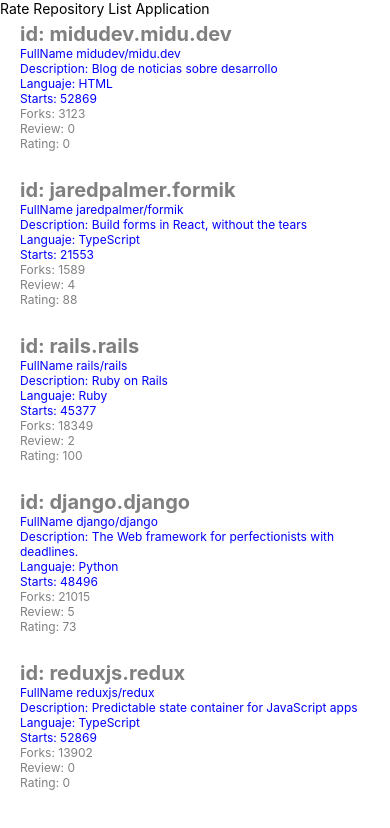
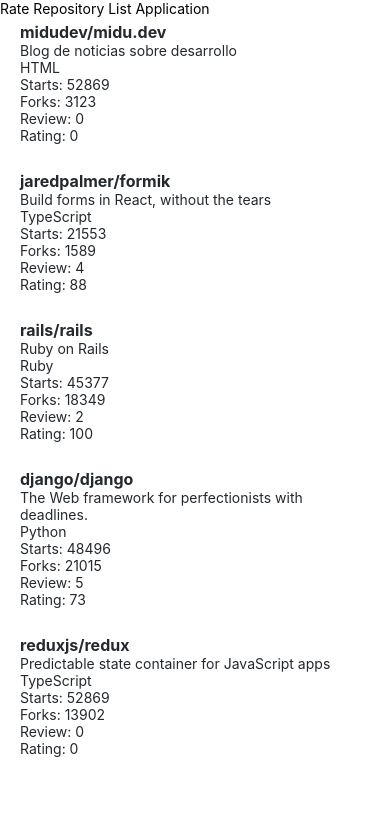
Before and after one commit to AntonioJRuizG/repository-rate-app, a React Native app: screen / in a window 390 px wide. Shown: the top 828 px of the page. Built offline with nearby package versions, Linux system fonts and the light colour scheme.

Commit message:
Compound styles

```diff
--- a/src/components/RepositoryListItem.jsx
+++ b/src/components/RepositoryListItem.jsx
@@ -7,26 +7,20 @@
 		paddingBottom: 5,
 		paddingTop: 5,
 	},
-	strong: {
-		color: '#89f',
-		fontWeight: 'bold',
-		marginBottom: 5,
-	},
 });
 
 const RepositoryListItem = (item) => {
 	return (
 		<View key={item.id} style={styles.container}>
-			<StyledText big bold>
-				id: {item.id}
+			<StyledText fontWeight='bold' fontSize='subheading'>
+				{item.fullName}
 			</StyledText>
-			<StyledText blue>FullName {item.fullName}</StyledText>
-			<StyledText blue>Description: {item.description}</StyledText>
-			<StyledText blue>Languaje: {item.language}</StyledText>
-			<StyledText blue>Starts: {item.stargazersCount}</StyledText>
-			<StyledText small>Forks: {item.forksCount}</StyledText>
-			<StyledText small>Review: {item.reviewCount}</StyledText>
-			<StyledText small>Rating: {item.ratingAverage}</StyledText>
+			<StyledText>{item.description}</StyledText>
+			<StyledText>{item.language}</StyledText>
+			<StyledText>Starts: {item.stargazersCount}</StyledText>
+			<StyledText>Forks: {item.forksCount}</StyledText>
+			<StyledText>Review: {item.reviewCount}</StyledText>
+			<StyledText>Rating: {item.ratingAverage}</StyledText>
 		</View>
 	);
 };
--- a/src/components/StyledText.jsx
+++ b/src/components/StyledText.jsx
@@ -1,32 +1,47 @@
 import React from 'react';
 import { Text, StyleSheet } from 'react-native';
+import theme from '../theme';
 
 const styles = StyleSheet.create({
 	text: {
-		fontSize: 12,
-		color: 'grey',
+		fontSize: theme.fontSizes.body,
+		color: theme.colors.textPrimary,
+		fontFamily: theme.fonts.main,
+		fontWeight: theme.fontWeigths.normal,
 	},
 	bold: {
-		fontWeight: 'bold',
+		fontWeight: theme.fontWeigths.bold,
 	},
-	blue: {
-		color: 'blue',
+	colorPrimary: {
+		color: theme.colors.primary,
 	},
-	big: {
-		fontSize: 20,
+	colorSecondary: {
+		color: theme.colors.textSecondary,
 	},
-	small: {
-		fontSize: 10,
+
+	subheading: {
+		fontSize: theme.fontSizes.subheading,
 	},
 });
 
-export default function StyledText({ blue, bold, big, small, children }) {
+export default function StyledText({
+	children,
+	color,
+	fontSize,
+	fontWeight,
+	style,
+	...restOfProps
+}) {
 	const textStyles = [
 		styles.text,
-		blue && styles.blue,
-		bold && styles.bold,
-		big && styles.big,
-		small & styles.small,
+		color === 'primary' && styles.colorPrimary,
+		color === 'secondary' && styles.colorSecondary,
+		fontSize === 'subheading' && styles.subheading,
+		fontWeight === 'bold' && styles.bold,
 	];
-	return <Text style={textStyles}>{children}</Text>;
+	return (
+		<Text style={textStyles} {...restOfProps}>
+			{children}
+		</Text>
+	);
 }
--- /dev/null
+++ b/src/theme.js
@@ -0,0 +1,20 @@
+const theme = {
+  colors: {
+    textPrimary: '#24292e',
+    textSecondary: '#576869',
+    primary: '#0366d6'
+  },
+  fontSizes:{
+    body: 14,
+    subheading: 16
+  },
+  fonts:{
+    main: 'System'
+  },
+  fontWeigths: {
+    normal: '400',
+    bold: '700'
+  }
+}
+
+export default theme
```
